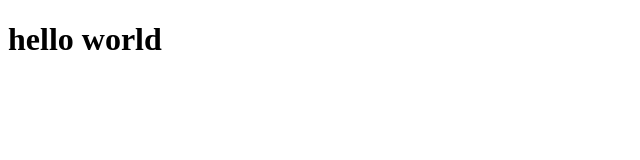
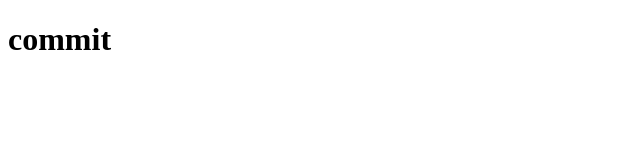
Before and after one commit to javoxhr/test, a plain HTML site: page index.html in a window 1280 px wide. Shown: the whole page, without its empty margins (0-640 px from the left). Drawn offline with Linux system fonts and the light colour scheme.

Commit message:
new title

```diff
--- a/index.html
+++ b/index.html
@@ -9,7 +9,7 @@
 <body>
     <header>
         <div class="container">
-          <h1>hello world</h1>
+          <h1>commit</h1>
         </div>
     </header>
 </body>
```
